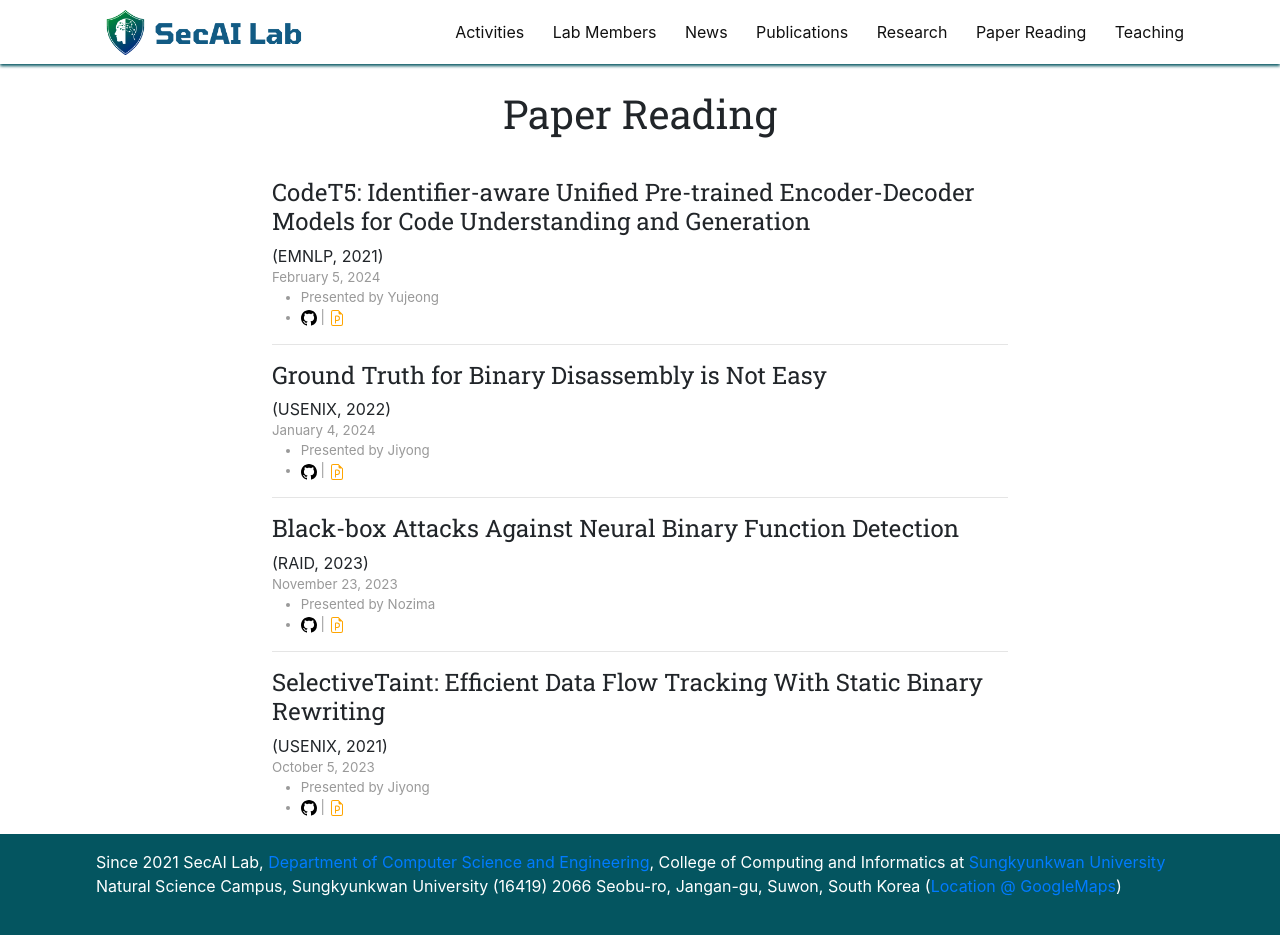
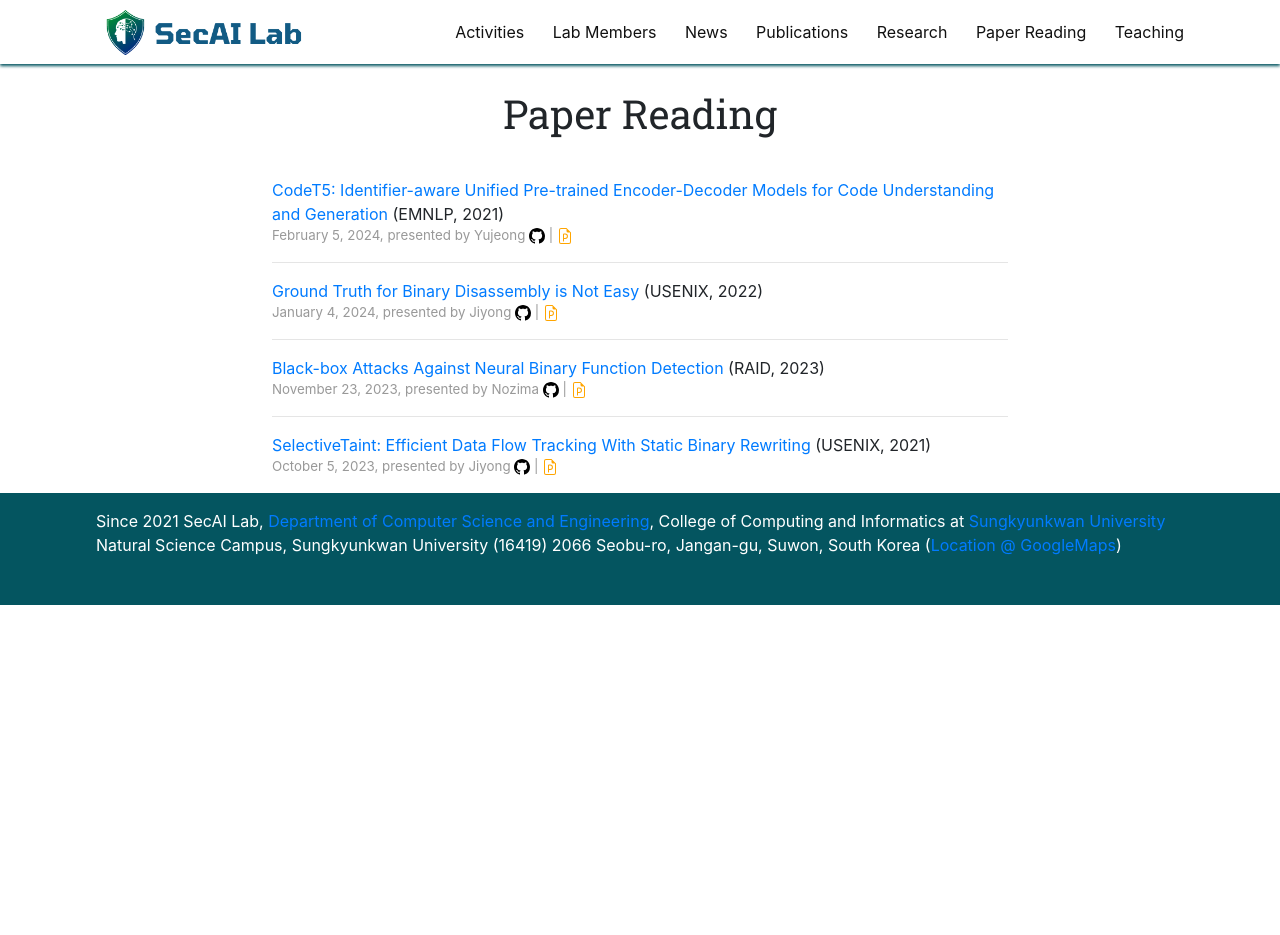
Before and after one commit to SecAI-Lab/secai-lab.github.io, a Jekyll site: the page built from pages/seminar.md, in a window 1280 px wide and 946 px high. Shown: the top 935 px of the window. Built offline with Jekyll 4.4.1, drawn with Linux system fonts in a browser that asks for light colours; nearby versions of some CDN libraries.

```diff
--- a/_data/readings.yml
+++ b/_data/readings.yml
@@ -1,4 +1,5 @@
 - title: "CodeT5: Identifier-aware Unified Pre-trained Encoder-Decoder Models for Code Understanding and Generation"
+  link: "https://arxiv.org/pdf/2109.00859.pdf"
   ppt_link: "https://docs.google.com/presentation/d/1amblX-PbInT9vbEY1g8_tH1BNX60YOXAEVaNnCV6p4s/edit?usp=sharing"
   code_link: ""
   presenter: Yujeong
@@ -7,6 +8,7 @@
   pub_year: 2021
 
 - title: Ground Truth for Binary Disassembly is Not Easy
+  link: "https://www.usenix.org/system/files/sec22-pang-chengbin.pdf"
   ppt_link: "https://drive.google.com/file/d/1BvH1VV88AKSkK5-WXDuqBE3CUMeeJEb3/view?usp=sharing"
   code_link: ""
   presenter: Jiyong
@@ -15,6 +17,7 @@
   pub_year: 2022
 
 - title: Black-box Attacks Against Neural Binary Function Detection
+  link: "https://arxiv.org/pdf/2208.11667.pdf"
   ppt_link: "https://docs.google.com/presentation/d/1-hVG6pd7kFOkQaHFIRfCWYISzBuVYyd1QcRixXiEf44/edit?usp=sharing"
   code_link: ""
   presenter: Nozima
@@ -23,6 +26,7 @@
   pub_year: 2023
 
 - title: "SelectiveTaint: Efficient Data Flow Tracking With Static Binary Rewriting"
+  link: "https://www.usenix.org/system/files/sec21-chen-sanchuan.pdf"
   ppt_link: "https://drive.google.com/file/d/1MKIYdXi0rUznXA7gyRL9GEHowHMNj-Sv/view?usp=sharing"
   code_link: ""
   presenter: Jiyong
--- a/pages/seminar.md
+++ b/pages/seminar.md
@@ -11,18 +11,16 @@ main_nav: true
 <ul class="post-list">
   {% for post in site.data.readings %}
     <li>
-      <span><h4>{{ post.title }}</h4> ({{ post.conference}}, {{post.pub_year}})</span>
+      <span><a href="{{ post.link }}" target="_blank"> {{ post.title }} </a> ({{ post.conference}}, {{post.pub_year}})</span>
       <section class="post-meta">
-      <div class="post-data">{{ post.date | date: "%B %-d, %Y" }}</div>
-      <ul>
-        <li class="post-data">Presented by {{ post.presenter }}</li>
-        <li class="post-data"><a href="{{post.code_link}}" target="_blank" style="color: black"><svg xmlns="http://www.w3.org/2000/svg" width="16" height="16" fill="currentColor" class="bi bi-github" viewBox="0 0 16 16">
+      <div class="post-data">{{ post.date | date: "%B %-d, %Y" }}, presented by {{ post.presenter }}
+        <a href="{{post.code_link}}" target="_blank" style="color: black"><svg xmlns="http://www.w3.org/2000/svg" width="16" height="16" fill="currentColor" class="bi bi-github" viewBox="0 0 16 16">
          <path d="M8 0C3.58 0 0 3.58 0 8c0 3.54 2.29 6.53 5.47 7.59.4.07.55-.17.55-.38 0-.19-.01-.82-.01-1.49-2.01.37-2.53-.49-2.69-.94-.09-.23-.48-.94-.82-1.13-.28-.15-.68-.52-.01-.53.63-.01 1.08.58 1.23.82.72 1.21 1.87.87 2.33.66.07-.52.28-.87.51-1.07-1.78-.2-3.64-.89-3.64-3.95 0-.87.31-1.59.82-2.15-.08-.2-.36-1.02.08-2.12 0 0 .67-.21 2.2.82.64-.18 1.32-.27 2-.27s1.36.09 2 .27c1.53-1.04 2.2-.82 2.2-.82.44 1.1.16 1.92.08 2.12.51.56.82 1.27.82 2.15 0 3.07-1.87 3.75-3.65 3.95.29.25.54.73.54 1.48 0 1.07-.01 1.93-.01 2.2 0 .21.15.46.55.38A8.01 8.01 0 0 0 16 8c0-4.42-3.58-8-8-8"/></svg></a> |
          <a href="{{post.ppt_link}}" style="color: orange" target="_blank"><svg xmlns="http://www.w3.org/2000/svg" width="16" height="16" fill="currentColor" class="bi bi-file-earmark-ppt" viewBox="0 0 16 16">
             <path d="M7 5.5a1 1 0 0 0-1 1V13a.5.5 0 0 0 1 0v-2h1.188a2.75 2.75 0 0 0 0-5.5zM8.188 10H7V6.5h1.188a1.75 1.75 0 1 1 0 3.5"/>
             <path d="M14 4.5V14a2 2 0 0 1-2 2H4a2 2 0 0 1-2-2V2a2 2 0 0 1 2-2h5.5zm-3 0A1.5 1.5 0 0 1 9.5 3V1H4a1 1 0 0 0-1 1v12a1 1 0 0 0 1 1h8a1 1 0 0 0 1-1V4.5z"/></svg></a>
-         </li>
-      </ul>
+      </div>
+
       </section>
     </li>
     {% if forloop.last == false %}
```
Also changed, not shown: 1 other file.
